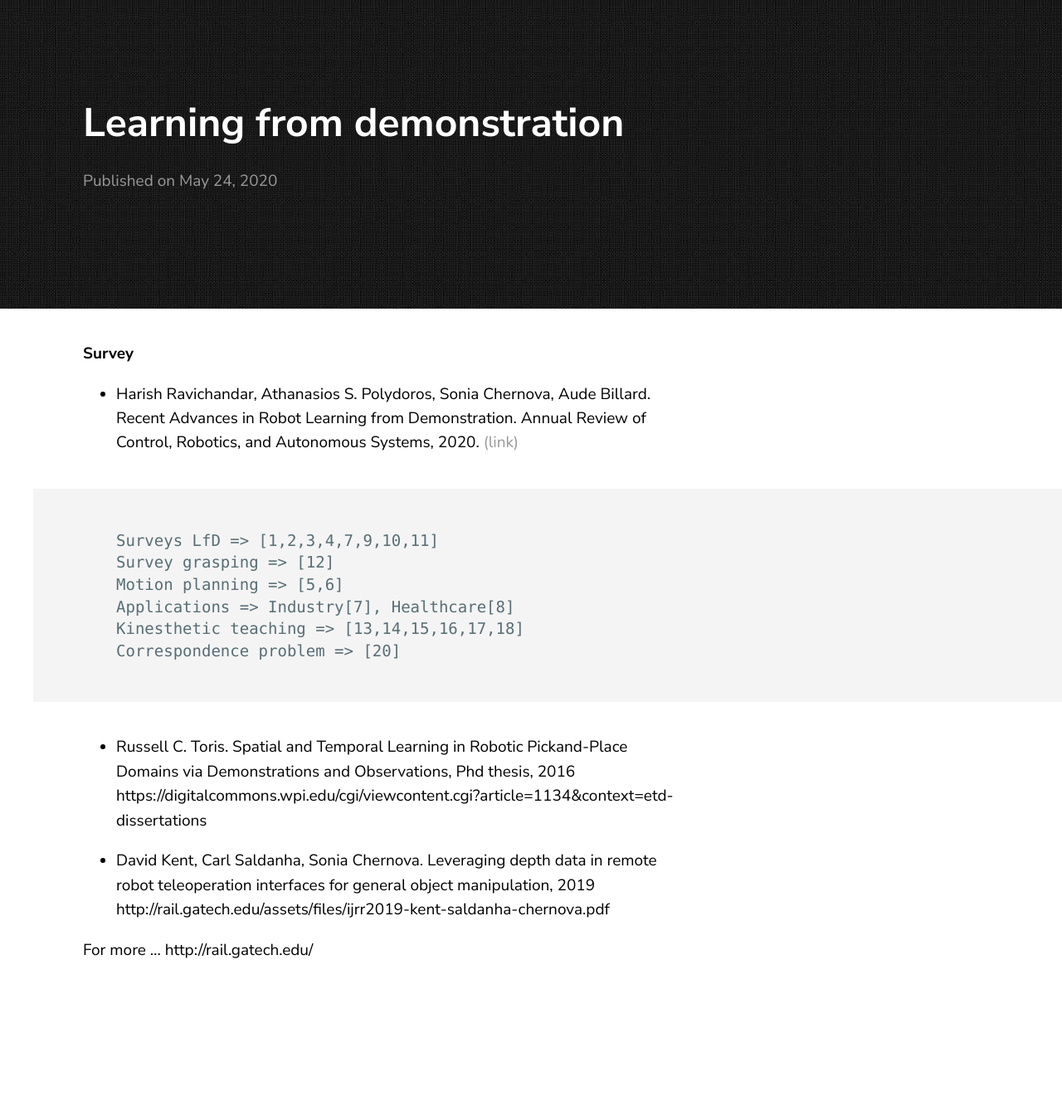
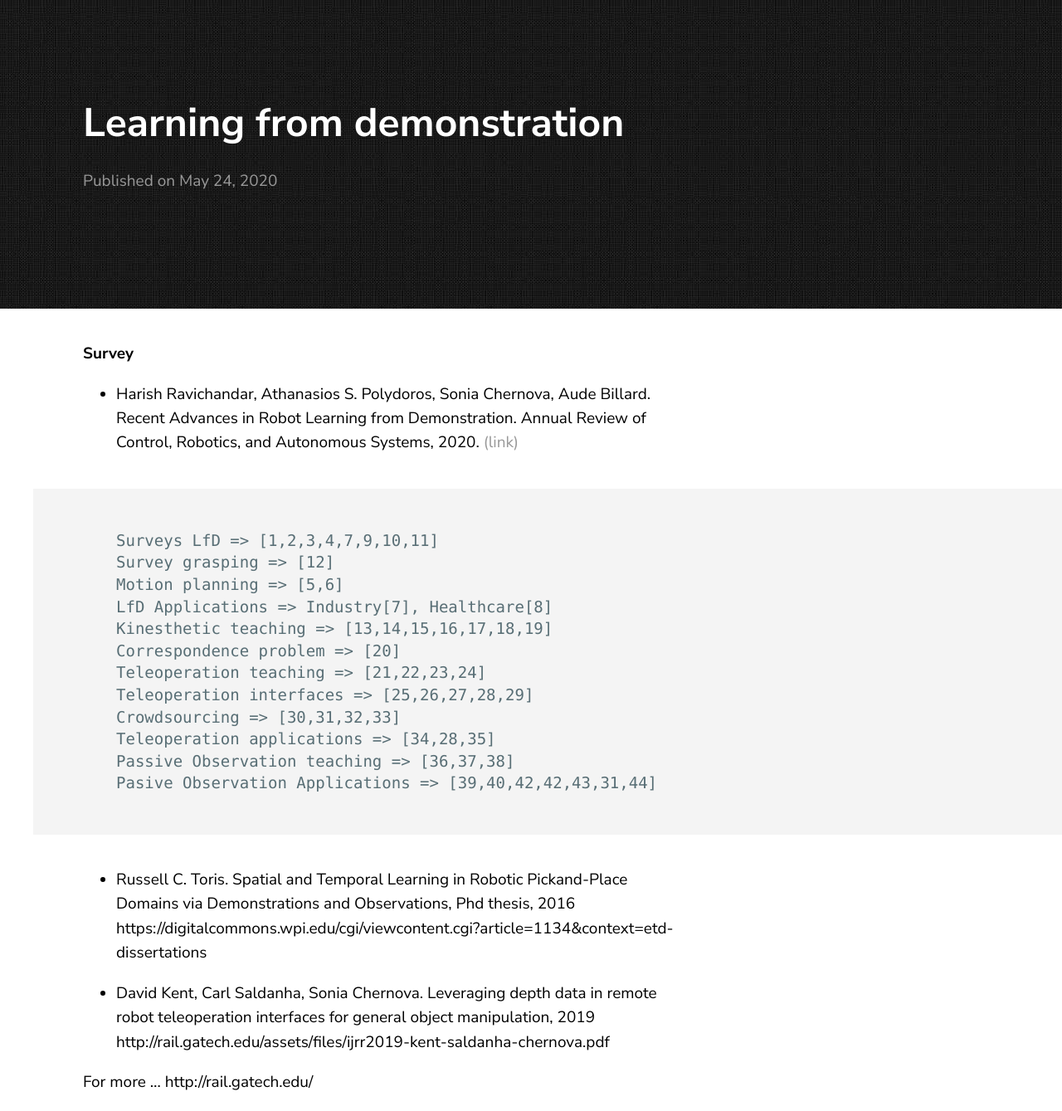
Before and after one commit to jluis9796/jluis9796.github.io, a Jekyll site: the page built from _posts/2020-05-24-robot-learning-from-demonstration.markdown, in a window 1280 px wide. Shown: the whole page at 83% size. Built offline with Jekyll 4.4.1, drawn with Linux system fonts in a browser that asks for light colours; before the commit the page ends 1179 px from its top, so only the background shows below that.

Commit message:
Update 2020-05-24-robot-learning-from-demonstration.markdown

````diff
--- a/_posts/2020-05-24-robot-learning-from-demonstration.markdown
+++ b/_posts/2020-05-24-robot-learning-from-demonstration.markdown
@@ -9,9 +9,15 @@ date:   2020-05-24 13:08:36 +0900
 Surveys LfD => [1,2,3,4,7,9,10,11]
 Survey grasping => [12]
 Motion planning => [5,6]
-Applications => Industry[7], Healthcare[8]
-Kinesthetic teaching => [13,14,15,16,17,18]
+LfD Applications => Industry[7], Healthcare[8]
+Kinesthetic teaching => [13,14,15,16,17,18,19]
 Correspondence problem => [20]
+Teleoperation teaching => [21,22,23,24]
+Teleoperation interfaces => [25,26,27,28,29]
+Crowdsourcing => [30,31,32,33]
+Teleoperation applications => [34,28,35]
+Passive Observation teaching => [36,37,38]
+Pasive Observation Applications => [39,40,42,42,43,31,44]
 ```
 
 * Russell C. Toris. Spatial and Temporal Learning in Robotic Pickand-Place Domains via Demonstrations and Observations, Phd thesis, 2016
````
